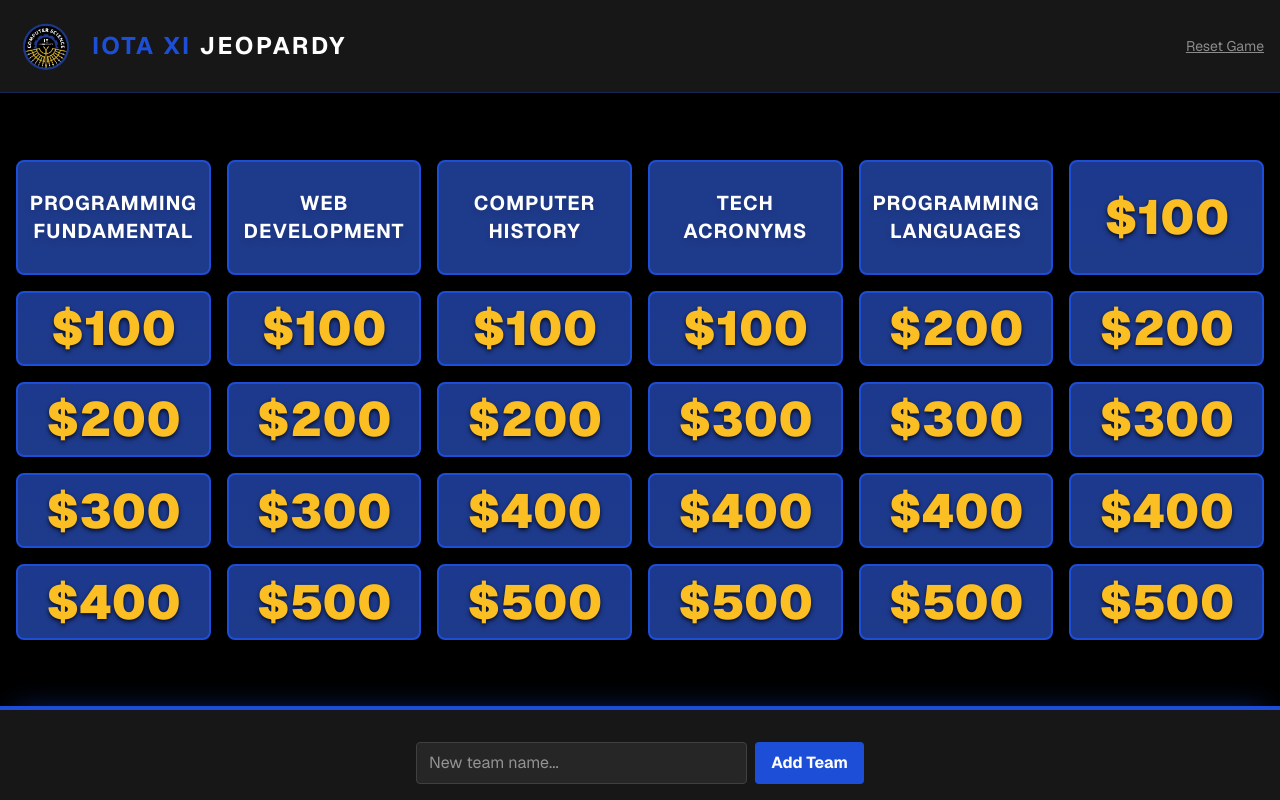
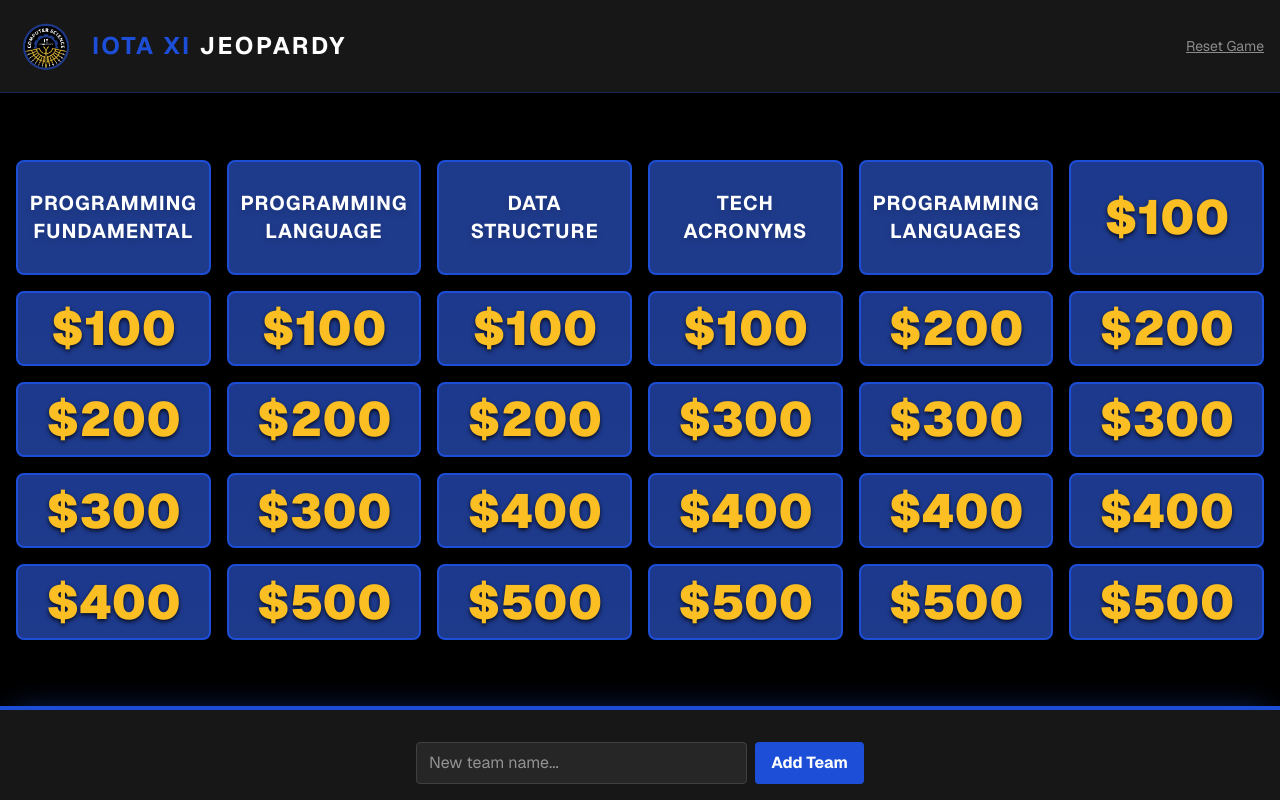
Before and after one commit to OCC-Iota-Xi/jeopardy, a Next.js app: page /game in a window 1280 px wide. Built offline with nearby package versions, Linux system fonts and the light colour scheme.

Commit message:
Update category names and add new clues

```diff
--- a/app/data/questions.ts
+++ b/app/data/questions.ts
@@ -25,46 +25,46 @@ export const jeopardyData: Category[] = [
   },
   {
     id: "cat-2",
-    name: "Web Development",
+    name: "Programming Language", //updated
     clues: [
       { id: "c2-100", value: 100, question: "This language is used to structure content on the web.", answer: "What is HTML (HyperText Markup Language)?" },
       { id: "c2-200", value: 200, question: "This popular JavaScript library was developed by Facebook for building user interfaces.", answer: "What is React?" },
-      { id: "c2-300", value: 300, question: "This CSS methodology stands for Block Element Modifier.", answer: "What is BEM?" },
-      { id: "c2-400", value: 400, question: "In HTTP, this status code indicates that the requested resource was not found.", answer: "What is 404?" },
-      { id: "c2-500", value: 500, question: "This refers to the practice of making web pages render well on a variety of devices and window or screen sizes.", answer: "What is Responsive Web Design?" },
+      { id: "c2-300", value: 300, question: "In Java, C++, and C#, this programming style orgainzes code using objects that are created from classes.", answer: "What is object-oriented programming?" },
+      { id: "c2-400", value: 400, question: "This is the term for the rules that decide whether code is written correctly in a language.", answer: "What is syntax?" },
+      { id: "c2-500", value: 500, question: "This describes a programming language that must be translated into machine code before it runs, like C++.", answer: "What is compiled language?" },
     ],
   },
   {
     id: "cat-3",
-    name: "Computer History",
+    name: " Data Structure", //updated
     clues: [
-      { id: "c3-100", value: 100, question: "Often considered the first computer programmer, she worked on Charles Babbage's Analytical Engine.", answer: "Who is Ada Lovelace?" },
-      { id: "c3-200", value: 200, question: "This mathematician and computer scientist cracked the Enigma code during WWII.", answer: "Who is Alan Turing?" },
-      { id: "c3-300", value: 300, question: "This company introduced the first commercially successful personal computer to feature a mouse and a graphical user interface in 1984.", answer: "What is Apple (Macintosh)?" },
-      { id: "c3-400", value: 400, question: "In 1969, this early packet-switching network became the foundation of the modern internet.", answer: "What is ARPANET?" },
-      { id: "c3-500", value: 500, question: "This person invented the World Wide Web while working at CERN in 1989.", answer: "Who is Tim Berners-Lee?" },
+      { id: "c3-100", value: 100, question: "This data structure stores items in order and lets you access them by position number.", answer: "What is an array?" },
+      { id: "c3-200", value: 200, question: "This type of linked list lets each node move forward only because each node stores a link to the next node.", answer: "What is singly linked list?" },
+      { id: "c3-300", value: 300, question: "When an app saves actions so Undo can reverse the most recent one first, it si often using this structure.", answer: "What is Stack?" },
+      { id: "c3-400", value: 400, question: "This data structure is useful for handling items in the order thay arrive, like tasks waiting to be processed.", answer: "What is Queue?" },
+      { id: "c3-500", value: 500, question: "This type of linked list lets each node move both forward and backward because it stores link to the next and previous nodes.", answer: "Who is doubly linked list?" },
     ],
   },
   {
     id: "cat-4",
-    name: "Tech Acronyms",
+    name: "Tech Acronyms", //updated
     clues: [
       { id: "c4-100", value: 100, question: "CPU stands for this.", answer: "What is Central Processing Unit?" },
       { id: "c4-200", value: 200, question: "API stands for this.", answer: "What is Application Programming Interface?" },
-      { id: "c4-300", value: 300, question: "JSON stands for this.", answer: "What is JavaScript Object Notation?" },
-      { id: "c4-400", value: 400, question: "In database theory, ACID stands for Atomicity, Consistency, Isolation, and this.", answer: "What is Durability?" },
-      { id: "c4-500", value: 500, question: "REST, an architectural style for web services, stands for this.", answer: "What is Representational State Transfer?" },
+      { id: "c4-300", value: 300, question: "ROM stands for this.", answer: "What is Read-Only Memory?" },
+      { id: "c4-400", value: 400, question: "Wi-Fi stands for this.", answer: "What is Wireless Fidelity?" },
+      { id: "c4-500", value: 500, question: "OS stands for this.", answer: "What is Operating Systems" },
     ],
   },
   {
     id: "cat-5",
-    name: "Programming Languages",
+    name: "Programming Languages", //updated
     clues: [
-      { id: "c5-100", value: 100, question: "This versatile language is named after a British comedy troupe, not a snake.", answer: "What is Python?" },
-      { id: "c5-200", value: 200, question: "Originally called 'Oak', this language is famous for its 'write once, run anywhere' philosophy.", answer: "What is Java?" },
-      { id: "c5-300", value: 300, question: "Developed by Microsoft, this language is a strict syntactical superset of JavaScript.", answer: "What is TypeScript?" },
-      { id: "c5-400", value: 400, question: "This systems programming language, sponsored by Mozilla, guarantees memory safety without a garbage collector.", answer: "What is Rust?" },
-      { id: "c5-500", value: 500, question: "Created by Bjarne Stroustrup, this language was originally named 'C with Classes'.", answer: "What is C++?" },
+      { id: "c5-100", value: 100, question: "This organ pumps blood through the human body.", answer: "What is heart?" },
+      { id: "c5-200", value: 200, question: "This is the largest planet in our solar system.", answer: "What is Jupiter?" },
+      { id: "c5-300", value: 300, question: "This is the process plants use to turn sunlight into food.", answer: "What is photosynthesis?" },
+      { id: "c5-400", value: 400, question: "This is the process where water changes from liquid to gas.", answer: "What is evaporation?" },
+      { id: "c5-500", value: 500, question: "This scientist developed the theory of relativity.", answer: "Who is Albert Einstein?" },
     ],
   }
 ];
```
